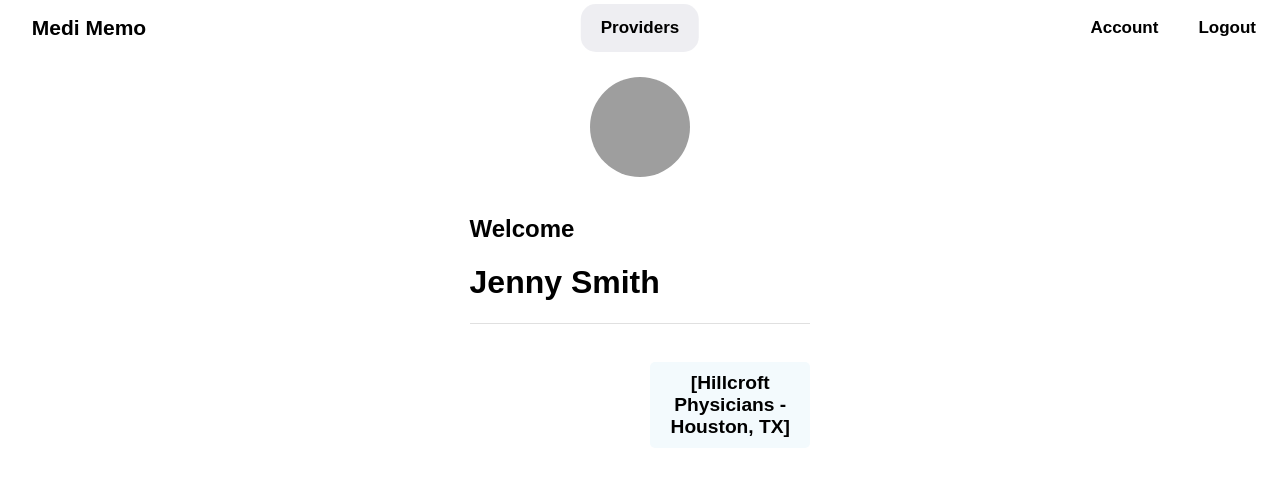
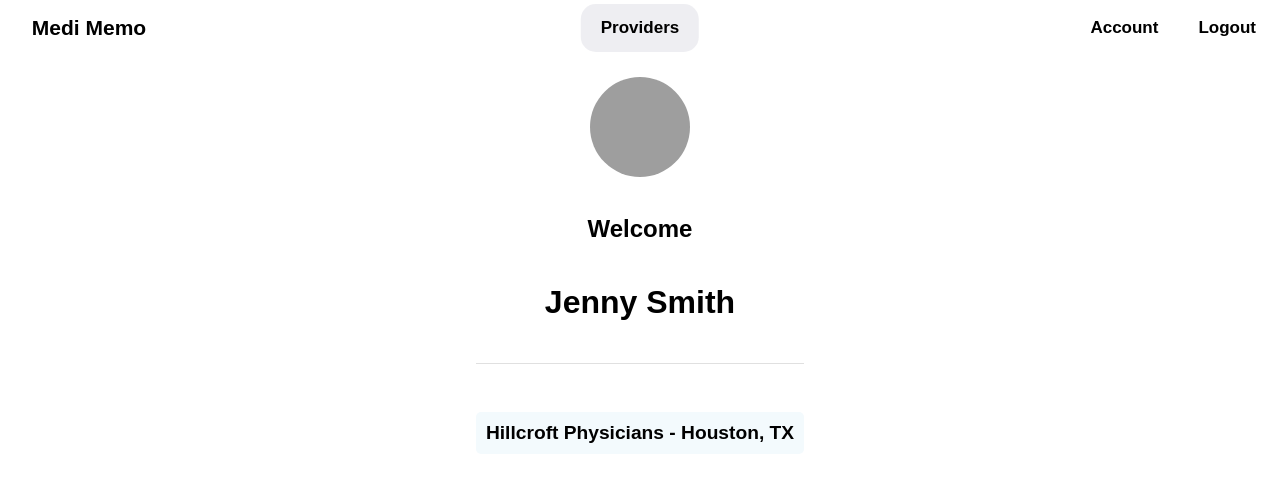
Before and after one commit to emresenDEV/MediMemo-DevWeek2024, a React app in the folder client/: page /patient-select-provider in a window 1280 px wide. Built offline with nearby package versions, Linux system fonts and the light colour scheme; grey boxes are pictures that could not be loaded.

Commit message:
Fix icons, add pages for each icon

```diff
--- a/client/src/components/PatientPortal.js
+++ b/client/src/components/PatientPortal.js
@@ -1,4 +1,5 @@
 import React from "react";
+
 
 //__Contents__:
 // Picture (round, set default icon)
@@ -21,7 +22,7 @@ function PatientPortal({providerOffice}) {
     const user = {
         firstName:"Jennifer",
         lastName:"Smith",
-        birthday:"01/01/2000",
+        birthday:"August 21, 2001",
         email:"jsmith@gmail.com",
         address:"1234 Main St, Beaumont, TX, 77705",
         gender:'female',
@@ -42,8 +43,8 @@ function PatientPortal({providerOffice}) {
             className="userProfilePic"
         />
         <br/>
-        <h1>{user.firstName} {user.lastName} </h1> {user.gender}
-        <br/>
+        <h1>{user.firstName} {user.lastName} </h1>
+
         <div className='userInfo'>
         {user.gender}
         <br/>
@@ -74,21 +75,10 @@ function PatientPortal({providerOffice}) {
             { icon: "fa fa-user-circle", label: "Account" }
         ].map((button, index) => (
             <button key = {index} className="styledButton">
-                <i className={'fa ${button.icon}'} aria-hidden="true"></i>
+                <i className={`fa ${button.icon}`}></i>
                 <span>{button.label}</span>
             </button>
         ))}
-
-        {/* <i class="fa fa-eye" id="iconButton" aria-hidden="true">Allergies</i>
-        <i class="fa fa-file-text" id="iconButton" aria-hidden="true">Problems</i>
-        <i class="fa fa-medkit" id="iconButton" aria-hidden="true">Immunizations</i>
-        <i class="fa fa-list" id="iconButton" aria-hidden="true">Results</i>
-        <i class="fa fa-user-md" id="iconButton" aria-hidden="true">Messages</i>
-        <i class="fa fa-calendar-check-o" id="iconButton" aria-hidden="true">Appointments</i>
-        <i class="fa fa-heart-o" id="iconButton" aria-hidden="true">Medications</i>
-        <i class="fa fa-paper-plane-o" id="iconButton" aria-hidden="true">Referrals</i>
-        <i class="fa fa-graduation-cap" id="iconButton" aria-hidden="true">Education</i>
-        <i class="fa fa-user-circle" id="iconButton" aria-hidden="true">Account</i> */}
 
     </div>
     </div>
--- a/client/src/components/PatientSelectProvider.js
+++ b/client/src/components/PatientSelectProvider.js
@@ -36,12 +36,13 @@ function PatientSelectProvider({setProviderOffice}) {
         <br/>
       <h2>Welcome</h2>
       <h1>{user.firstName} {user.lastName}</h1>
+
       <hr className="dividerLine" />
-      <br/>
+
       {/* List ALL registered providers for this patient. MUST be at least ONE. User selects desired Provider's Office name to access their provider's patient portal */}
         <div className='gridContainer'>
           <br/>
-          <div className='gridItem' onClick={handleClick}>[{providerLocation.providerOfficeName} - {providerLocation.providerCity}, {providerLocation.providerState}]</div>
+          <div className='gridItem' onClick={handleClick}>{providerLocation.providerOfficeName} - {providerLocation.providerCity}, {providerLocation.providerState}</div>
         </div>
         </div>
     </div>
--- a/client/src/stylesheets/portals.css
+++ b/client/src/stylesheets/portals.css
@@ -6,15 +6,18 @@
 #ffffff	(255,255,255) White */
 
 
-all {
+.all {
     margin: 0;
     padding: 0;
-    box-sizing: border-box;
-    display: flex;
+    /* box-sizing: border-box; */
+    display:grid;
     justify-content: center;
-    gap: 10px;
-    padding: 20px;
+    /* gap: 10px; */
+    /* padding: 20px; */
+    text-align: center;
+
 }
+
 /* User's Profile Picture */
 .userProfilePic {
     display: block;
@@ -72,7 +75,7 @@ all {
 
 .styledButton i {
     font-size: 20px; /* Adjust the size as needed */
-    color: #000000; /* Change the color to make the icon visible */
+    color: #030969; /* Change the color to make the icon visible */
     margin-right: 10px; /* Space between icon and label */
     vertical-align: middle; /* Adjust alignment as needed */
 }
@@ -91,8 +94,9 @@ all {
 
 .gridContainer {
     display: grid;
-    gap: 20px; /* Space between grid items */
-    grid-template-columns: repeat(auto-fit, minmax(150px, 1fr)); /* Creates as many columns as can fit, each at least 150px wide */
+    gap: 10px; /* Space between grid items */
+    justify-content: center;
+    grid-template-columns: 1fr; /* Creates as many columns as can fit, each at least 150px wide */
 }
 
 .gridItem {
@@ -103,6 +107,7 @@ all {
     text-align: center;
     border-radius: 5px;
     box-shadow: 0 2px 4px rgba(50, 50, 93, 0.25) 0px 50px 100px -20px, rgba(0, 0, 0, 0.3) 0px 30px 60px -30px;; /* Shadow for depth */
+    cursor: pointer
 }
 
   /* Media query for larger screens */
```
Also changed, not shown: client/src/components/Allergies.js (added, +12 -0 lines), client/src/components/App.js (+11 -0 lines), client/src/components/Appointments.js (added, +12 -0 lines), client/src/components/Education.js (added, +12 -0 lines), client/src/components/Immunizations.js (added, +12 -0 lines), client/src/components/Medications.js (added, +12 -0 lines), client/src/components/Messages.js (added, +12 -0 lines), client/src/components/Problems.js (added, +12 -0 lines), client/src/components/Referrals.js (added, +12 -0 lines), client/src/components/Results.js (added, +12 -0 lines), client/src/components/Vitals.js (added, +12 -0 lines).
